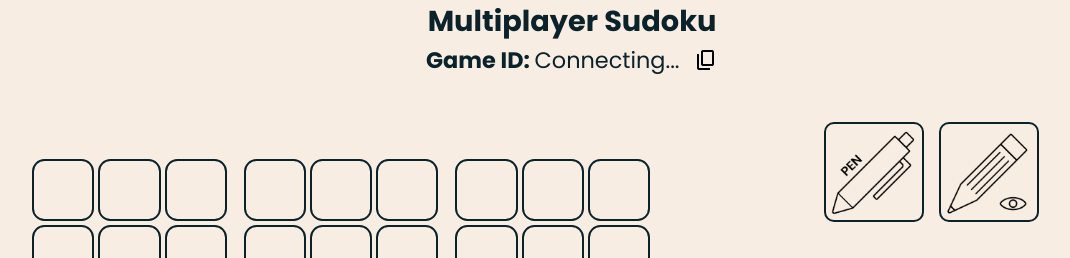
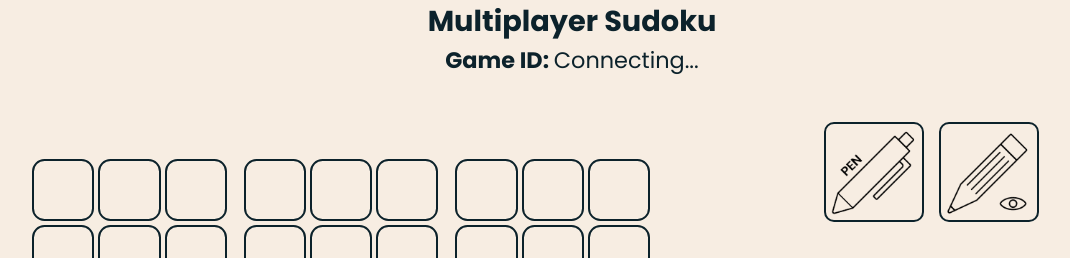
Before and after one commit to AlexanderJCS/multiplayer-sudoku, a Flask app: page /1 in a window 1280 px wide. Shown: the top 258 px of the page, without its empty margins (68-1138 px from the left). Run offline with Flask 3, Linux system fonts and the light colour scheme; some libraries are stand-ins or nearby versions.

Commit message:
"Copy ID" button is not shown when the room is loading

```diff
--- a/static/game/events.js
+++ b/static/game/events.js
@@ -128,6 +128,7 @@ function events() {
 
         document.getElementById("game-id").innerText = gameCode;
         document.getElementById("error-msg").innerText = "";
+        document.getElementById("copy-name-button").style.display = "inline";
     });
 
     socket.on("room_timeout", roomTimeout);
--- a/static/game/style.css
+++ b/static/game/style.css
@@ -35,7 +35,7 @@
 }
 
 button#copy-name-button {
-    display: inline;
+    display: none;  /* change this to inline when the button is added */
     margin-left: 10px;
     border-radius: 10%;
     cursor: pointer;
```
